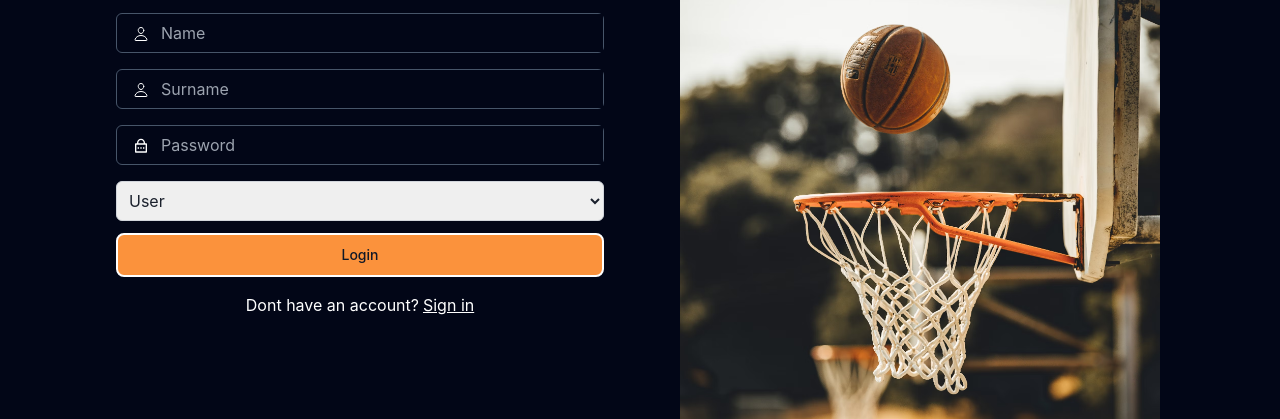
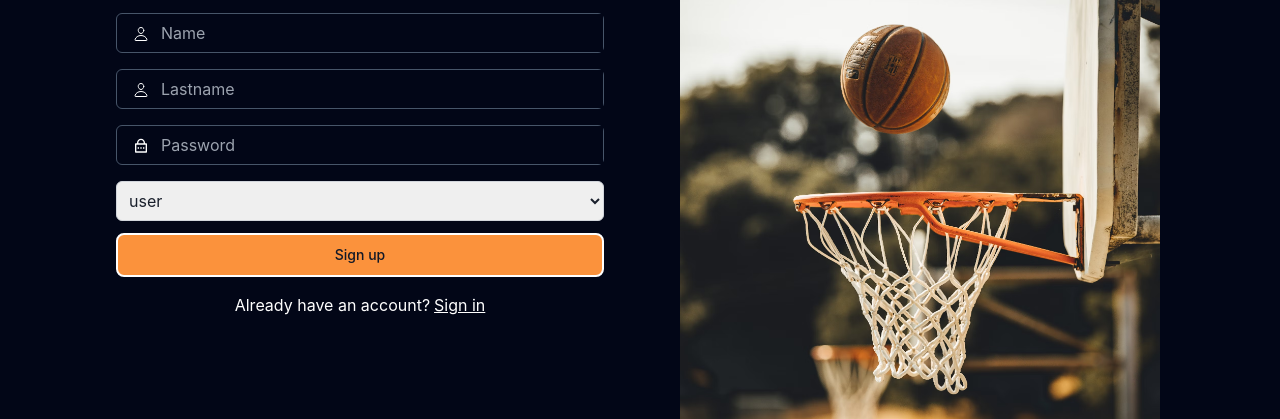
Before and after one commit to KUMAIL261103/Odoo_Combat, a React (Vite) app in the folder frontend/: page /signup in a window 1280 px wide. Shown: the part 243-662 px from the top of the page. Built offline with nearby package versions, Linux system fonts and the light colour scheme.

Commit message:
login signup redirection with input field

```diff
--- a/frontend/src/components/LoginInputBox.jsx
+++ b/frontend/src/components/LoginInputBox.jsx
@@ -1,4 +1,6 @@
-export function LoginInputBox({ placeholder, icon }) {
+import PropTypes from "prop-types";
+
+export function LoginInputBox({ placeholder, icon, value, onChange }) {
   return (
     <div className="mt-5">
       {" "}
@@ -8,8 +10,19 @@ export function LoginInputBox({ placeholder, icon }) {
         <input
           placeholder={placeholder}
           className="pl-3 active:border-0 focus:text-white text-white    bg-slate-950 w-full"
+          onChange={(e) => {
+            onChange(e.target.value);
+          }}
+          value={value}
         />
       </div>
     </div>
   );
 }
+
+LoginInputBox.propTypes = {
+  placeholder: PropTypes.string.isRequired,
+  icon: PropTypes.element.isRequired,
+  value: PropTypes.string.isRequired,
+  onChange: PropTypes.func.isRequired,
+};
--- a/frontend/src/pages/Signin.jsx
+++ b/frontend/src/pages/Signin.jsx
@@ -5,10 +5,34 @@ import { LoginInputBox } from "../components/LoginInputBox";
 import { LoginSubHeading } from "../components/LoginSubHeading";
 import { MdOutlineMail } from "react-icons/md";
 import { RiLockPasswordLine } from "react-icons/ri";
-
+import { useState } from "react";
 import signinPageImg from "../assets/signinPage.avif";
 
 export const Signin = () => {
+  const [email, setEmail] = useState("");
+  const [password, setPassword] = useState("");
+  const handleLogin = () => {
+    const requestBody = {
+      email,
+      password,
+    };
+    console.log("Request Body:", requestBody); // Add this line to debug
+    async function logindata() {
+      const response = await fetch("http://localhost:3000/api/auth/login", {
+        method: "POST",
+        headers: {
+          "Content-Type": "application/json",
+        },
+        body: JSON.stringify(requestBody),
+      });
+      const data = await response.json();
+      if (data.success) {
+        window.location.href = "/home";
+      }
+      console.log(data);
+    }
+    logindata();
+  };
   return (
     <>
       <div className="bg-slate-950 h-screen pt-20 pl-20 pr-20 flex">
@@ -20,14 +44,18 @@ export const Signin = () => {
               <LoginInputBox
                 placeholder="Email"
                 icon={<MdOutlineMail color="white" />}
+                value={email}
+                onChange={setEmail}
               />
               <LoginInputBox
                 placeholder="Password"
                 icon={<RiLockPasswordLine color="white" />}
+                value={password}
+                onChange={setPassword}
               />
             </div>
             <div className="mt-14">
-              <LoginButton label={"Login"} />
+              <LoginButton label={"Login"} onClick={handleLogin} />
             </div>
             <LoginBottomWarning
               label={"Dont have an account?"}
--- a/frontend/src/pages/Signup.jsx
+++ b/frontend/src/pages/Signup.jsx
@@ -1,3 +1,4 @@
+import { useState } from "react";
 import { LoginBottomWarning } from "../components/LoginBottomWarning";
 import { LoginButton } from "../components/LoginButton";
 import { LoginHeading } from "../components/LoginHeading";
@@ -10,6 +11,38 @@ import { IoPersonOutline } from "react-icons/io5";
 import signinPageImg from "../assets/signinPage.avif";
 
 export const Signup = () => {
+  const [email, setEmail] = useState("");
+  const [firstName, setName] = useState("");
+  const [lastName, setLastname] = useState("");
+  const [password, setPassword] = useState("");
+  const [role, setRole] = useState("user");
+
+  const handleSignup = () => {
+    const requestBody = {
+      firstName,
+      lastName,
+      email,
+      password,
+      role,
+    };
+    console.log("Request Body:", requestBody); // Add this line to debug
+    async function signupdata() {
+      const response = await fetch("http://localhost:3000/api/auth/signup", {
+        method: "POST",
+        headers: {
+          "Content-Type": "application/json",
+        },
+        body: JSON.stringify(requestBody),
+      });
+      const data = await response.json();
+      if (data.success) {
+        window.location.href = "/signin";
+      }
+      console.log(data);
+    }
+    signupdata();
+  };
+
   return (
     <>
       <div className="bg-slate-950 flex h-screen pt-16 pl-20 pr-20   ">
@@ -22,29 +55,41 @@ export const Signup = () => {
               <LoginInputBox
                 placeholder="Email"
                 icon={<MdOutlineMail color="white" />}
+                value={email}
+                onChange={setEmail}
               />
               <LoginInputBox
                 placeholder="Name"
                 icon={<IoPersonOutline color="white" />}
+                value={firstName}
+                onChange={setName}
               />
               <LoginInputBox
-                placeholder="Surname"
+                placeholder="Lastname"
                 icon={<IoPersonOutline color="white" />}
+                value={lastName}
+                onChange={setLastname}
               />
               <LoginInputBox
                 placeholder="Password"
                 icon={<RiLockPasswordLine color="white" />}
+                value={password}
+                onChange={setPassword}
               />
-              <select className="block w-full p-2 border border-gray-300 rounded-md outline-none focus:ring-0">
-                <option value="option1">User</option>
-                <option value="option2">Manager</option>
-                <option value="option3">Authority</option>
+              <select
+                className="block w-full p-2 border border-gray-300 rounded-md outline-none focus:ring-0"
+                value={role}
+                onChange={(e) => setRole(e.target.value)}
+              >
+                <option value="user">user</option>
+                <option value="manager">manager</option>
+                <option value="admin">admin</option>
               </select>
             </div>
             <div className="mt-3">
-              <LoginButton label={"Login"} />
+              <LoginButton label={"Sign up"} onClick={handleSignup} />
               <LoginBottomWarning
-                label={"Dont have an account?"}
+                label={"Already have an account?"}
                 buttonText={"Sign in"}
                 to={"/signin"}
               />
```
Also changed, not shown: frontend/src/components/LoginButton.jsx (+9 -1 lines), 1 other file (tests, documents, lock files or other folders).
